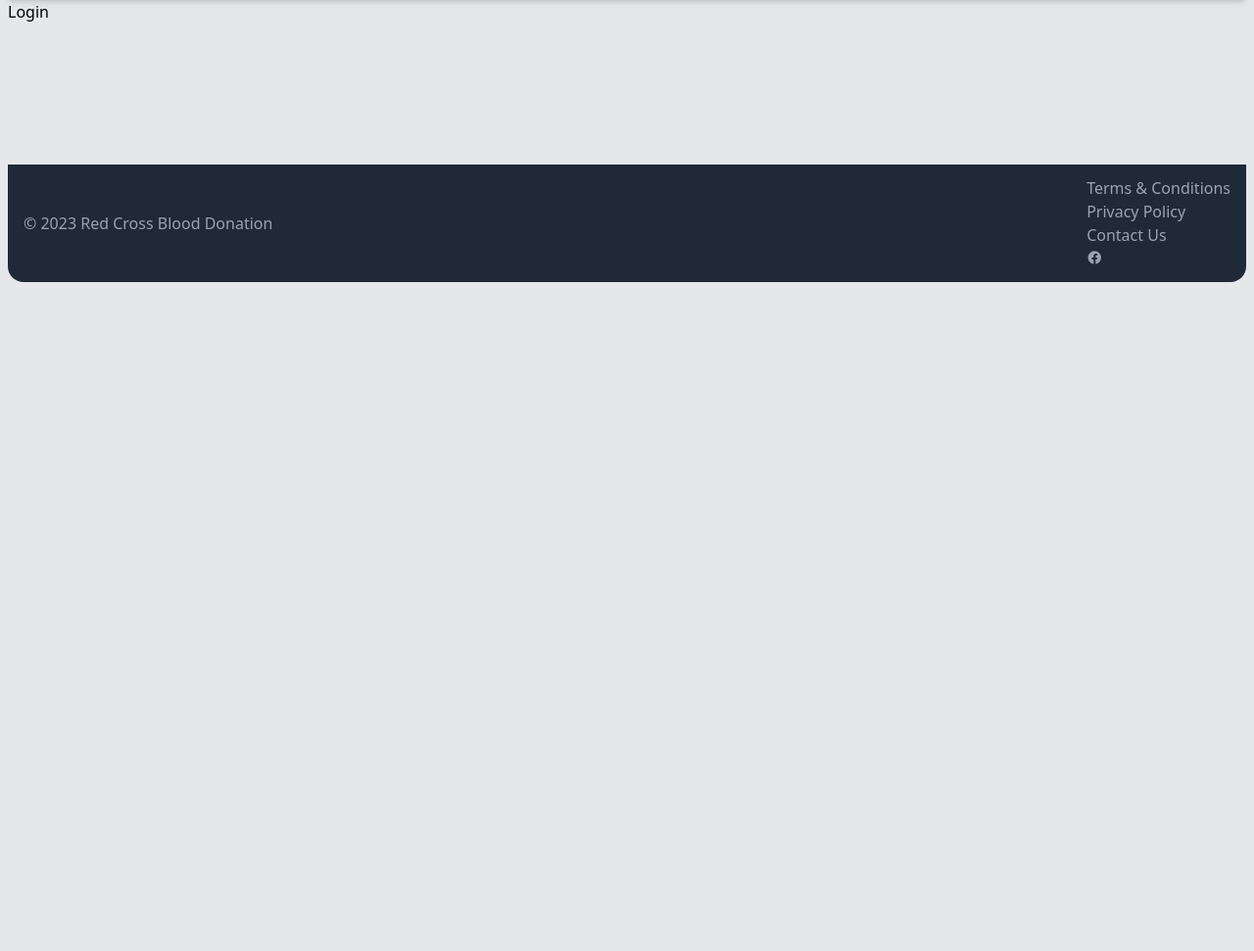
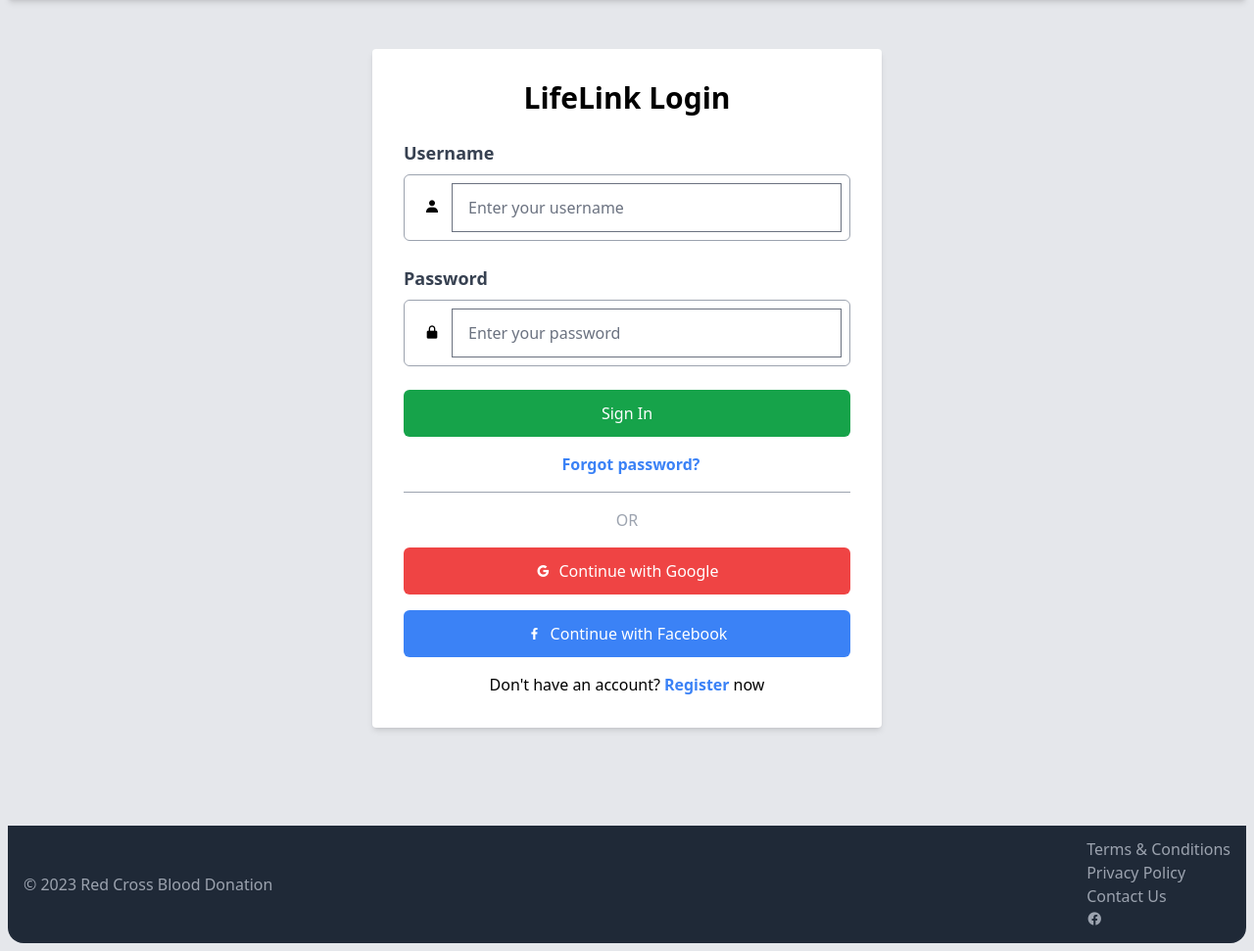
Before and after one commit to ryanjay55/redcross, a Django app: page /account/login/ in a window 1280 px wide. Shown: the part 136-1107 px from the top of the page at 98% size. Before the commit the page ends 424 px from the top, so only its background shows below. Run offline with Django 4.2, Linux system fonts and the light colour scheme; some libraries are stand-ins or nearby versions.

Commit message:
v8
can login,register, continuew with google and facebook

```diff
--- a/redcross/account/templates/account/userlogin.html
+++ b/redcross/account/templates/account/userlogin.html
@@ -1,22 +1,116 @@
 {% extends "prcuser/index.html" %}
 {% load static %}
 {% load static tailwind_tags %}
-<!DOCTYPE html>
-<html lang="en">
-<head>
-    <meta charset="UTF-8">
-    <meta http-equiv="X-UA-Compatible" content="IE=edge">
-    <meta name="viewport" content="width=device-width, initial-scale=1.0">
-    <link rel="shortcut icon" type="image/png" href="{% static 'assets/img/logo.png' %}">
-    {% block title %}
-     Red Cross | Login
-    {% endblock title %}
-    {% tailwind_css %}
 
-</head>
+{% block title %}
+  LifeLink | Login
+{% endblock title %}
 
 {% block content %}
 
-<h1>Login</h1>
+<!-- <div class="flex items-center justify-center mt-4">
+    <div class="bg-white p-8 rounded shadow-md w-[520px]">
+      <h1 class="text-3xl font-bold mb-6 text-center">LifeLink Login</h1>
+      <form>
+        <div class="mb-6">
+          <label for="email" class="block text-gray-700 font-bold text-lg mb-2">Username</label>
+          <div class="flex items-center border border-gray-400 rounded-md p-2">
+            <span class="px-3">
+              <i class='bx bxs-user'></i>
+            </span>
+            <input type="email" id="email" name="email" class="w-full py-3 px-4 placeholder-gray-500 text-gray-700 focus:outline-none text-md" placeholder="Enter your username" required />
+          </div>
+        </div>
+        <div class="mb-6">
+          <label for="password" class="block text-gray-700 font-bold text-lg mb-2">Password</label>
+          <div class="flex items-center border border-gray-400 rounded-md p-2">
+            <span class="px-3">
+              <i class='bx bxs-lock-alt'></i>
+            </span>
+            <input type="password" id="password" name="password" class="w-full py-3 px-4 placeholder-gray-500 text-gray-700 focus:outline-none text-md" placeholder="Enter your password" required />
+          </div>
+        </div>
+        <button type="submit" class="bg-green-600 text-white py-3 px-6 rounded-md hover:bg-green-700 transition duration-200 w-full text-md">Sign In</button>
+        <a href="#" class="flex items-center text-black-500 font-bold hover:text-blue-700 transition duration-200 justify-center mt-4">
+          <span class="ml-2">Forgot password?</span>
+        </a>
+      </form>
+      <hr class="my-4 border-gray-400" />
+      <span class="text-gray-400 mx-2 flex items-center justify-center">OR</span>
+
+      <div class="mt-4 flex flex-col justify-center items-center ">
+        <button aria-label="Sign in with Google" class="bg-red-500 text-white py-3 px-6 rounded-md hover:bg-red-600 transition duration-200 mb-4 text-md w-full" id="google-signin">
+          <i class="bx bxl-google mr-2"></i>
+          Continue with Google
+        </button>
+        <button aria-label="Sign in with Facebook" class="bg-blue-500 text-white py-3 px-6 rounded-md hover:bg-blue-600 transition duration-200 text-md w-full">
+          <i class="bx bxl-facebook mr-2"></i>
+          Continue with Google
+        </button>
+      </div>
+
+      <div class="mt-4">
+              <span class="w-full flex justify-center">Don't have an account? <a href="{% url 'user_signup' %}" class="flex items-center text-blue-500 font-bold hover:text-blue-600 transition duration-200 mx-1">Register </a>now</span>
+      </div>
+    </div>
+  </div>
+   -->
+
+   <div class="flex items-center justify-center mt-4">
+
+    <div class="bg-white p-8 rounded shadow-md w-[520px]">
+      <h1 class="text-3xl font-bold mb-6 text-center">LifeLink Login</h1>
+        {% for message in messages %}
+          <p class="flex items-center justify-center text-white bg-slate-400">{{message}}</p>
+        {% endfor %}
+        <form method="post">{% csrf_token %}
+          <div class="mb-6">
+
+            <label for="email" class="block text-gray-700 font-bold text-lg mb-2">Username</label>
+                <div class="flex items-center border border-gray-400 rounded-md p-2">
+                   <span class="px-3">
+                    <i class='bx bxs-user'></i>
+                  </span>
+                  <input type="text" id="email" name="username" class="w-full py-3 px-4 placeholder-gray-500 text-md text-gray-700 focus:outline-none" placeholder="Enter your username" required />
+                </div>
+          </div>
+
+          <div class="mb-6">
+
+            <label for="password" class="block text-gray-700 font-bold text-lg mb-2">Password</label>
+                <div class="flex items-center border border-gray-400 rounded-md p-2">
+                  <span class="px-3">
+                    <i class='bx bxs-lock-alt'></i>
+                  </span>
+                  <input type="password" id="password" name="password" class="w-full py-3 px-4 placeholder-gray-500 text-md text-gray-700 focus:outline-none" placeholder="Enter your password" required />
+                </div>
+          </div>
+
+          <button type="submit" class="bg-green-600 text-white py-3 px-6 rounded-md hover:bg-green-700 transition duration-200 w-full text-md">Sign In</button>
+          <a href="#" class="flex items-center text-blue-500 font-bold hover:text-blue-700 transition duration-200 justify-center mt-4">
+            <span class="ml-2">Forgot password?</span>
+          </a>
+
+        </form>
+
+      <hr class="my-4 border-gray-400" />
+      <span class="text-gray-400 mx-2 flex items-center justify-center">OR</span>
+      <div class="mt-4 flex flex-col justify-center items-center">
+        <a href="{% url 'social:begin' 'google-oauth2' %}" class="bg-red-500 text-white py-3 px-6 rounded-md hover:bg-red-600 transition duration-200 mb-4 text-md w-full flex justify-center items-center">
+          <i class="bx bxl-google mr-2"></i>
+          Continue with Google
+        </a>
+        <a href="{% url 'social:begin' 'facebook' %}" class="bg-blue-500 text-white py-3 px-6 rounded-md hover:bg-blue-600 transition duration-200 text-md w-full flex items-center justify-center">
+          <i class="bx bxl-facebook mr-2"></i>
+          Continue with Facebook
+        </a>
+      </div>
+
+      <div class="mt-4">
+        <span class="w-full flex justify-center">Don't have an account? <a href="{% url 'user_signup' %}" class="flex items-center text-blue-500 font-bold hover:text-blue-600 transition duration-200 mx-1">Register</a> now</span>
+      </div>
+    </div>
+
+</div>
 
 {% endblock content %}
--- a/redcross/account/templates/account/usersignup.html
+++ b/redcross/account/templates/account/usersignup.html
@@ -3,7 +3,7 @@
 {% load static %}
 {% load static tailwind_tags %}
 
-{% block title %}Red Cross | Sign up{% endblock title %}
+{% block title %}LifeLink | Sign up{% endblock title %}
 
 {% tailwind_css %}
 
@@ -52,7 +52,7 @@
 
       <div class="flex flex-col sm:flex-row items-center justify-between">
         <button id="submit-button" type="submit"
-          class="bg-blue-500 hover:bg-blue-700 text-white font-bold py-2 px-4 rounded focus:outline-none focus:shadow-outline transition duration-500 ease-in-out mb-4 sm:mb-0 sm:mr-4">
+          class="bg-green-600 hover:bg-green-800 text-white font-bold py-2 px-4 rounded focus:outline-none focus:shadow-outline transition duration-500 ease-in-out mb-4 sm:mb-0 sm:mr-4">
           Sign up
         </button>
 
--- a/redcross/account/views.py
+++ b/redcross/account/views.py
@@ -7,7 +7,16 @@ from .utils import generate_user_id
 
 
 def loginPage(request):
+    if request.method == 'POST':
+        username = request.POST.get('username')
+        password = request.POST.get('password')
 
+        user = authenticate(request, username=username, password=password)
+
+        if user is not None:
+            login(request,user)
+            return redirect('dashboard')
+    context = {}
     return render(request, 'account/userlogin.html')
 
 
@@ -19,7 +28,8 @@ def signupPage(request):
         if form.is_valid():
             user = form.save(commit=False)
             user.save()
-            # send_registration_email(user)
+            messages.success(request, 'Account was created.')
+            send_registration_email(user)
             return redirect('user_login')
 
     context = {'form': form}
--- a/redcross/prcuser/templates/prcuser/footer.html
+++ b/redcross/prcuser/templates/prcuser/footer.html
@@ -2,7 +2,7 @@
 {% load static tailwind_tags %}
 {% tailwind_css %}
 
-<footer class="bg-gray-800 text-white py-1 bottom-0 mt-36 rounded-b-2xl">
+<footer class="bg-gray-800 text-white py-1 bottom-0 mt-[100px] rounded-b-2xl">
     <div class="container mx-auto flex justify-between items-center">
         <p class="text-gray-400 pl-4">&copy; 2023 Red Cross Blood Donation</p>
         <ul class="pr-4 py-2">
--- a/redcross/prcuser/templates/prcuser/index.html
+++ b/redcross/prcuser/templates/prcuser/index.html
@@ -30,7 +30,7 @@
 
             <div class="mt-8 md:mt-16 lg:mt-20">
                 <a href="{% url 'user_login' %}" class="bg-red-700 text-white rounded-3xl leading-none py-3 px-20 font-semi-bold text-2xl cursor-pointer tracking-normal hover:bg-red-600 hover:border-white-300 hover:text-black duration-300 hover:border border border-transparent md:w-auto lg:w-1/2">Login</a>
-                <a href="{% url 'user_signup' %}" class="bg-red-700 text-white rounded-3xl leading-none py-3 px-20 font-semi-bold text-2xl cursor-pointer tracking-normal hover:bg-red-600 hover:border-white-300 hover:text-black duration-300 hover:border border border-transparent md:w-auto lg:w-1/2">Signup</a>
+                <a href="{% url 'user_signup' %}" class="bg-red-700 text-white rounded-3xl leading-none py-3 px-20 font-semi-bold text-2xl cursor-pointer tracking-normal hover:bg-red-600 hover:border-white-300 hover:text-black duration-300 hover:border border border-transparent md:w-auto lg:w-1/2">Register</a>
             </div>
 
             <img src="{% static 'assets/img/prcvc-building.jpg' %}" alt="Red Cross Valenzuela Building" class="w-full xl:w-1/2 xl:absolute bottom-0 opacity-50 right-0 rounded-2xl">
--- a/redcross/prcuser/templates/prcuser/navbar.html
+++ b/redcross/prcuser/templates/prcuser/navbar.html
@@ -1,7 +1,7 @@
 {% load static %}
 {% load static tailwind_tags %}
 {% tailwind_css %}
-<nav class=" bg-white shadow-md flex items-center p-4 rounded-t-2xl">
+<nav class=" bg-white shadow-md flex items-center p-4 rounded-t-2xl mb-[50px]">
     <a href="{% url 'home' %}"><img src="{% static 'assets/img/logo.png' %}" alt="logo" class="h-24 w-40 cursor-pointer"></a>
     <a href="{% url 'home' %}" class="text-3xl font-bold text-red-600">Red Cross Blood Donation</a>
 
--- a/redcross/prcuser/views.py
+++ b/redcross/prcuser/views.py
@@ -14,5 +14,7 @@ def index(request):
 def home(request):
     return render(request, 'prcuser/index.html')
 
+
+@login_required
 def dashboard(request):
     return render(request, 'prcuser/dashboard.html')
--- a/redcross/src/urls.py
+++ b/redcross/src/urls.py
@@ -21,4 +21,6 @@ urlpatterns = [
     path("__reload__/", include("django_browser_reload.urls")),
     path("", include("prcuser.urls")),
     path("account/",include("account.urls")),
+
+    path('oauth/', include('social_django.urls', namespace='social')),  # <-- here
 ]
--- a/redcross/theme/static/css/dist/styles.css
+++ b/redcross/theme/static/css/dist/styles.css
@@ -757,17 +753,17 @@ select {
   position: sticky;
 }
 
-.inset-y-0 {
-  top: 0px;
-  bottom: 0px;
-}
-
 .bottom-0 {
   bottom: 0px;
 }
 
 .right-0 {
   right: 0px;
+}
+
+.mx-1 {
+  margin-left: 0.25rem;
+  margin-right: 0.25rem;
 }
 
 .mx-2 {
@@ -785,48 +781,53 @@ select {
   margin-right: auto;
 }
 
+.my-4 {
+  margin-top: 1rem;
+  margin-bottom: 1rem;
+}
+
 .mb-2 {
   margin-bottom: 0.5rem;
+}
+
+.mb-4 {
+  margin-bottom: 1rem;
 }
 
 .mb-6 {
   margin-bottom: 1.5rem;
 }
 
+.mb-\[50px\] {
+  margin-bottom: 50px;
+}
+
+.ml-2 {
+  margin-left: 0.5rem;
+}
+
 .ml-auto {
   margin-left: auto;
 }
 
-.mt-1 {
-  margin-top: 0.25rem;
-}
-
-.mt-2 {
-  margin-top: 0.5rem;
+.mr-2 {
+  margin-right: 0.5rem;
 }
 
 .mt-36 {
   margin-top: 9rem;
 }
 
-.mt-6 {
-  margin-top: 1.5rem;
+.mt-4 {
+  margin-top: 1rem;
 }
 
 .mt-8 {
   margin-top: 2rem;
 }
 
-.mr-2 {
-  margin-right: 0.5rem;
-}
-
-.mb-4 {
-  margin-bottom: 1rem;
-}
-
-.ml-1 {
-  margin-left: 0.25rem;
+.mt-\[100px\] {
+  margin-top: 100px;
 }
 
 .block {
@@ -873,20 +870,20 @@ select {
   width: 10rem;
 }
 
+.w-\[520px\] {
+  width: 520px;
+}
+
 .w-full {
   width: 100%;
-}
-
-.max-w-screen-xl {
-  max-width: 1280px;
 }
 
 .max-w-md {
   max-width: 28rem;
 }
 
-.max-w-sm {
-  max-width: 24rem;
+.max-w-screen-xl {
+  max-width: 1280px;
 }
 
 .border-collapse {
@@ -929,10 +918,8 @@ select {
   justify-content: space-between;
 }
 
-.space-y-6 > :not([hidden]) ~ :not([hidden]) {
-  --tw-space-y-reverse: 0;
-  margin-top: calc(1.5rem * calc(1 - var(--tw-space-y-reverse)));
-  margin-bottom: calc(1.5rem * var(--tw-space-y-reverse));
+.rounded {
+  border-radius: 0.25rem;
 }
 
 .rounded-2xl {
@@ -945,10 +932,6 @@ select {
 
 .rounded-md {
   border-radius: 0.375rem;
-}
-
-.rounded {
-  border-radius: 0.25rem;
 }
 
 .rounded-b-2xl {
@@ -965,8 +948,18 @@ select {
   border-width: 1px;
 }
 
+.border-gray-400 {
+  --tw-border-opacity: 1;
+  border-color: rgb(156 163 175 / var(--tw-border-opacity));
+}
+
 .border-transparent {
   border-color: transparent;
+}
+
+.bg-blue-500 {
+  --tw-bg-opacity: 1;
+  background-color: rgb(59 130 246 / var(--tw-bg-opacity));
 }
 
 .bg-gray-200 {
@@ -984,6 +977,16 @@ select {
   background-color: rgb(31 41 55 / var(--tw-bg-opacity));
 }
 
+.bg-green-600 {
+  --tw-bg-opacity: 1;
+  background-color: rgb(22 163 74 / var(--tw-bg-opacity));
+}
+
+.bg-red-500 {
+  --tw-bg-opacity: 1;
+  background-color: rgb(239 68 68 / var(--tw-bg-opacity));
+}
+
 .bg-red-700 {
   --tw-bg-opacity: 1;
   background-color: rgb(185 28 28 / var(--tw-bg-opacity));
@@ -994,27 +997,21 @@ select {
   background-color: rgb(255 255 255 / var(--tw-bg-opacity));
 }
 
-.bg-blue-500 {
+.bg-slate-400 {
   --tw-bg-opacity: 1;
-  background-color: rgb(59 130 246 / var(--tw-bg-opacity));
+  background-color: rgb(148 163 184 / var(--tw-bg-opacity));
 }
 
-.bg-gradient-to-r {
-  background-image: linear-gradient(to right, var(--tw-gradient-stops));
-}
-
-.from-indigo-500 {
-  --tw-gradient-from: #6366f1;
-  --tw-gradient-to: rgb(99 102 241 / 0);
-  --tw-gradient-stops: var(--tw-gradient-from), var(--tw-gradient-to);
-}
-
-.to-purple-500 {
-  --tw-gradient-to: #a855f7;
+.p-2 {
+  padding: 0.5rem;
 }
 
 .p-4 {
   padding: 1rem;
+}
+
+.p-8 {
+  padding: 2rem;
 }
 
 .px-2 {
@@ -1027,6 +1024,11 @@ select {
   padding-right: 5rem;
 }
 
+.px-3 {
+  padding-left: 0.75rem;
+  padding-right: 0.75rem;
+}
+
 .px-4 {
   padding-left: 1rem;
   padding-right: 1rem;
@@ -1035,6 +1037,16 @@ select {
 .px-5 {
   padding-left: 1.25rem;
   padding-right: 1.25rem;
+}
+
+.px-6 {
+  padding-left: 1.5rem;
+  padding-right: 1.5rem;
+}
+
+.px-8 {
+  padding-left: 2rem;
+  padding-right: 2rem;
 }
 
 .py-1 {
@@ -1052,24 +1064,13 @@ select {
   padding-bottom: 0.75rem;
 }
 
-.py-8 {
-  padding-top: 2rem;
-  padding-bottom: 2rem;
-}
-
-.px-8 {
-  padding-left: 2rem;
-  padding-right: 2rem;
-}
-
 .py-6 {
   padding-top: 1.5rem;
   padding-bottom: 1.5rem;
 }
 
-.px-6 {
-  padding-left: 1.5rem;
-  padding-right: 1.5rem;
+.pb-8 {
+  padding-bottom: 2rem;
 }
 
 .pl-4 {
@@ -1133,6 +1126,11 @@ select {
   line-height: 1;
 }
 
+.text-lg {
+  font-size: 1.125rem;
+  line-height: 1.75rem;
+}
+
 .text-sm {
   font-size: 0.875rem;
   line-height: 1.25rem;
@@ -1187,14 +1181,14 @@ select {
   letter-spacing: 0em;
 }
 
+.text-blue-500 {
+  --tw-text-opacity: 1;
+  color: rgb(59 130 246 / var(--tw-text-opacity));
+}
+
 .text-gray-400 {
   --tw-text-opacity: 1;
   color: rgb(156 163 175 / var(--tw-text-opacity));
-}
-
-.text-gray-500 {
-  --tw-text-opacity: 1;
-  color: rgb(107 114 128 / var(--tw-text-opacity));
 }
 
 .text-gray-600 {
@@ -1237,39 +1226,27 @@ select {
   color: rgb(255 255 255 / var(--tw-text-opacity));
 }
 
-.text-indigo-500 {
-  --tw-text-opacity: 1;
-  color: rgb(99 102 241 / var(--tw-text-opacity));
+.no-underline {
+  text-decoration-line: none;
 }
 
-.text-blue-500 {
-  --tw-text-opacity: 1;
-  color: rgb(59 130 246 / var(--tw-text-opacity));
+.placeholder-gray-500::-moz-placeholder {
+  --tw-placeholder-opacity: 1;
+  color: rgb(107 114 128 / var(--tw-placeholder-opacity));
 }
 
-.no-underline {
-  text-decoration-line: none;
+.placeholder-gray-500::placeholder {
+  --tw-placeholder-opacity: 1;
+  color: rgb(107 114 128 / var(--tw-placeholder-opacity));
 }
 
 .opacity-50 {
   opacity: 0.5;
 }
 
-.shadow {
-  --tw-shadow: 0 1px 3px 0 rgb(0 0 0 / 0.1), 0 1px 2px -1px rgb(0 0 0 / 0.1);
-  --tw-shadow-colored: 0 1px 3px 0 var(--tw-shadow-color), 0 1px 2px -1px var(--tw-shadow-color);
-  box-shadow: var(--tw-ring-offset-shadow, 0 0 #0000), var(--tw-ring-shadow, 0 0 #0000), var(--tw-shadow);
-}
-
 .shadow-md {
   --tw-shadow: 0 4px 6px -1px rgb(0 0 0 / 0.1), 0 2px 4px -2px rgb(0 0 0 / 0.1);
   --tw-shadow-colored: 0 4px 6px -1px var(--tw-shadow-color), 0 2px 4px -2px var(--tw-shadow-color);
-  box-shadow: var(--tw-ring-offset-shadow, 0 0 #0000), var(--tw-ring-shadow, 0 0 #0000), var(--tw-shadow);
-}
-
-.shadow-sm {
-  --tw-shadow: 0 1px 2px 0 rgb(0 0 0 / 0.05);
-  --tw-shadow-colored: 0 1px 2px 0 var(--tw-shadow-color);
   box-shadow: var(--tw-ring-offset-shadow, 0 0 #0000), var(--tw-ring-shadow, 0 0 #0000), var(--tw-shadow);
 }
 
@@ -1283,6 +1260,10 @@ select {
   transition-property: color, background-color, border-color, text-decoration-color, fill, stroke, opacity, box-shadow, transform, filter, backdrop-filter, -webkit-backdrop-filter;
   transition-timing-function: cubic-bezier(0.4, 0, 0.2, 1);
   transition-duration: 150ms;
+}
+
+.duration-200 {
+  transition-duration: 200ms;
 }
 
 .duration-300 {
```
Also changed, not shown: other parts of redcross/theme/static/css/dist/styles.css (+29 -108 lines), redcross/src/settings.py (+30 -1 lines), redcross/db.sqlite3.
